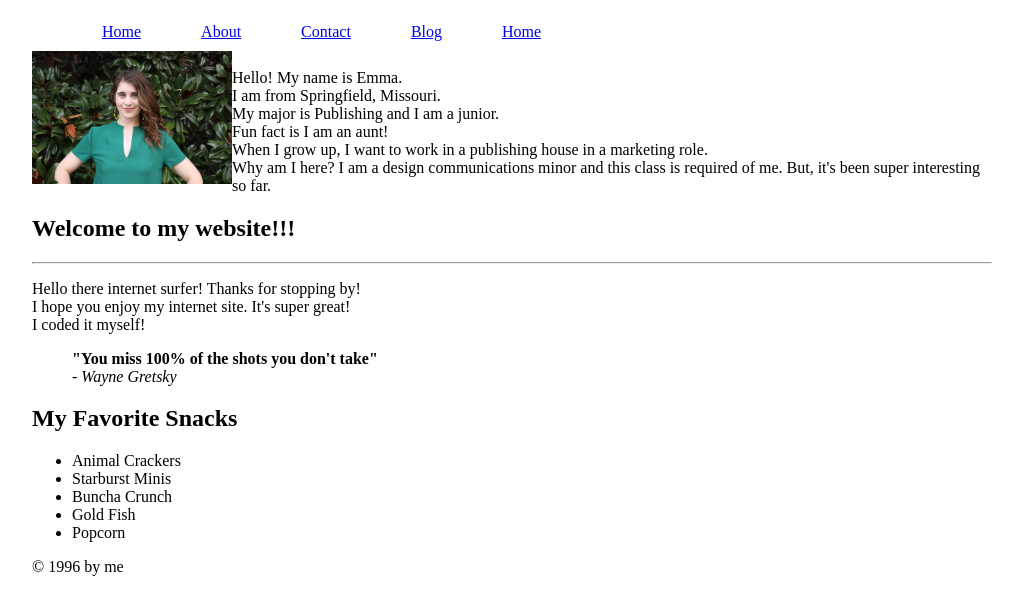
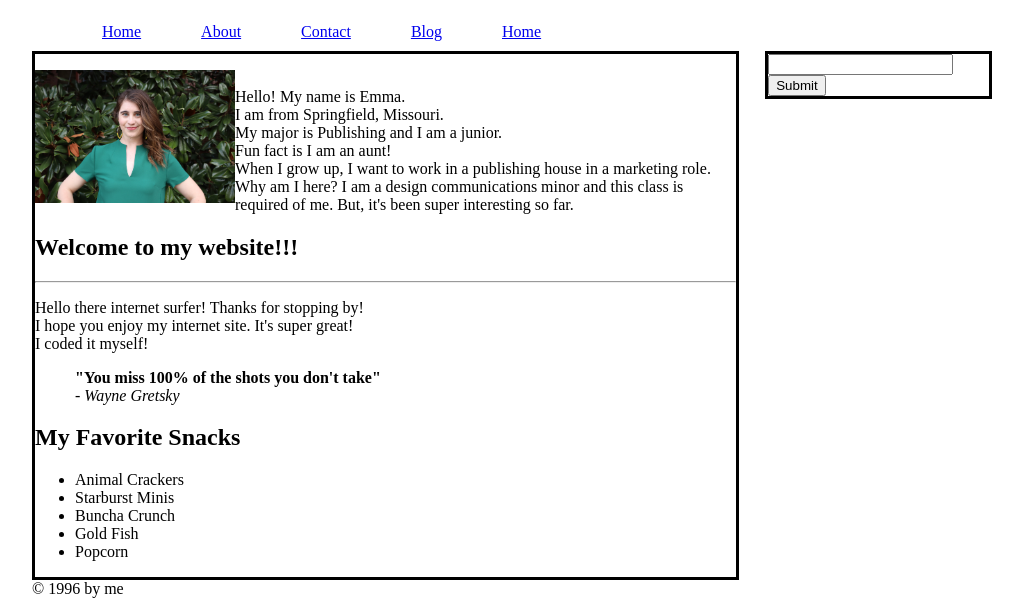
Before and after one commit to eschneider99/throwback-site, a plain HTML site: page index.html in a window 1280 px wide. Shown: the part 190-800 px from the top of the page, without its empty margins (128-1151 px from the left). Drawn offline with Linux system fonts and the light colour scheme.

Commit message:
added structural markup for content sidebar and floated them

```diff
--- a/index.html
+++ b/index.html
@@ -44,6 +44,10 @@
 
             </header>
 
+            <div id="content-sidebar-wrapper">
+
+                <div id="content">
+
                     <article>
                         <p>
                             <img width="200px" height="" src="Images/EmmaPic.jpg" alt="image of emma schneider" /> <br>
@@ -89,13 +93,27 @@
                         </ul>
 
                     </article>
+                </div><!-- /#content-->
 
+                <div id="sidebar">
+
+                    <form>
+                        <input type="email">
+                        <button type="submit">Submit</button>
+                    </form>
+
+
+                </div><!-- ?#sidebar -->
+
+            </div><!-- /#content-sidebar-wrapper -->
             <footer>
 
                 &copy; 1996 by me
 
             </footer>
+
         </div><!-- /#wrapper -->
+
     </body>
 
 </hmtl>
--- a/style.css
+++ b/style.css
@@ -39,3 +39,23 @@ nav {
     width: 960px;
     margin: 0px auto 0px auto;
 }
+
+#content-sidebar-wrapper {
+    clear: both;
+}
+
+#content {
+    border: 3px solid black;
+    width: 73%;
+    float: left;
+}
+
+#sidebar {
+    border: 3px solid black;
+    width: 23%;
+    float: right;
+}
+
+footer {
+    clear: both;
+}
```
Lines whose indentation alone changed are shown as unchanged.
